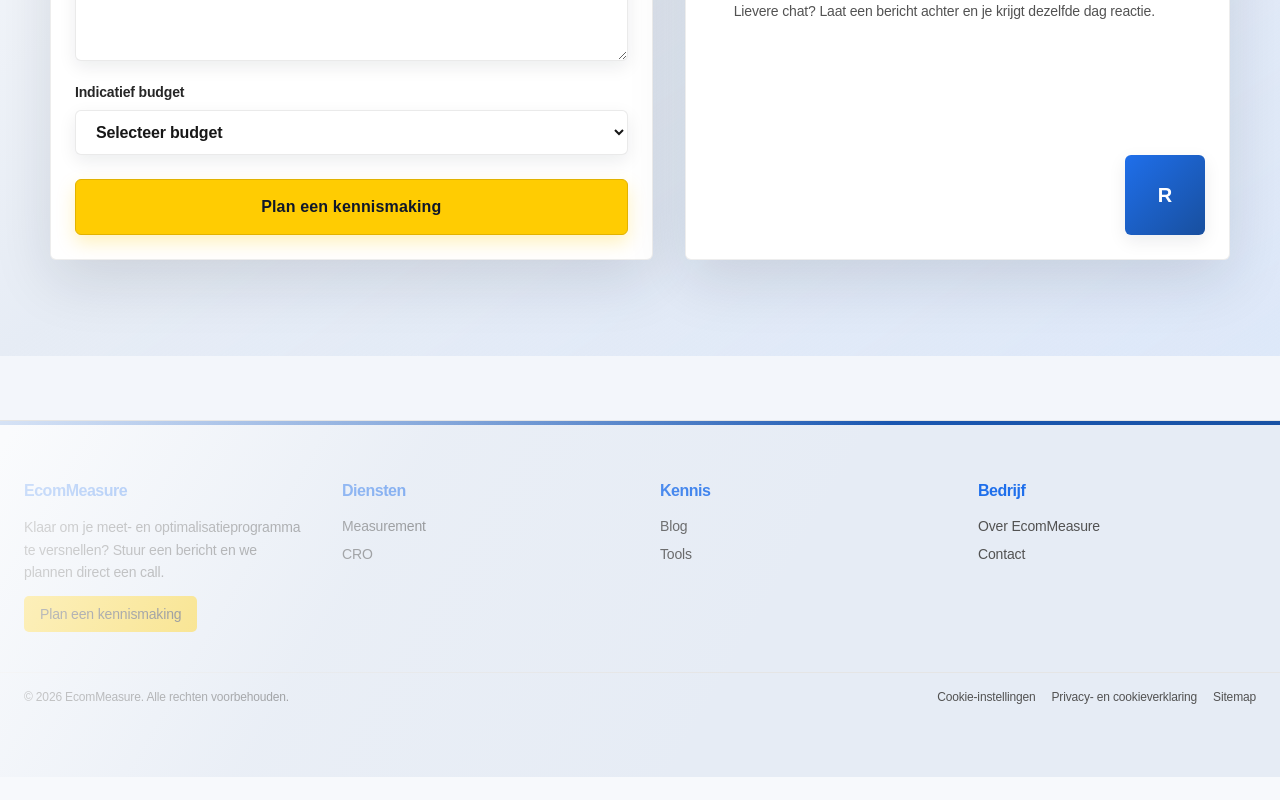
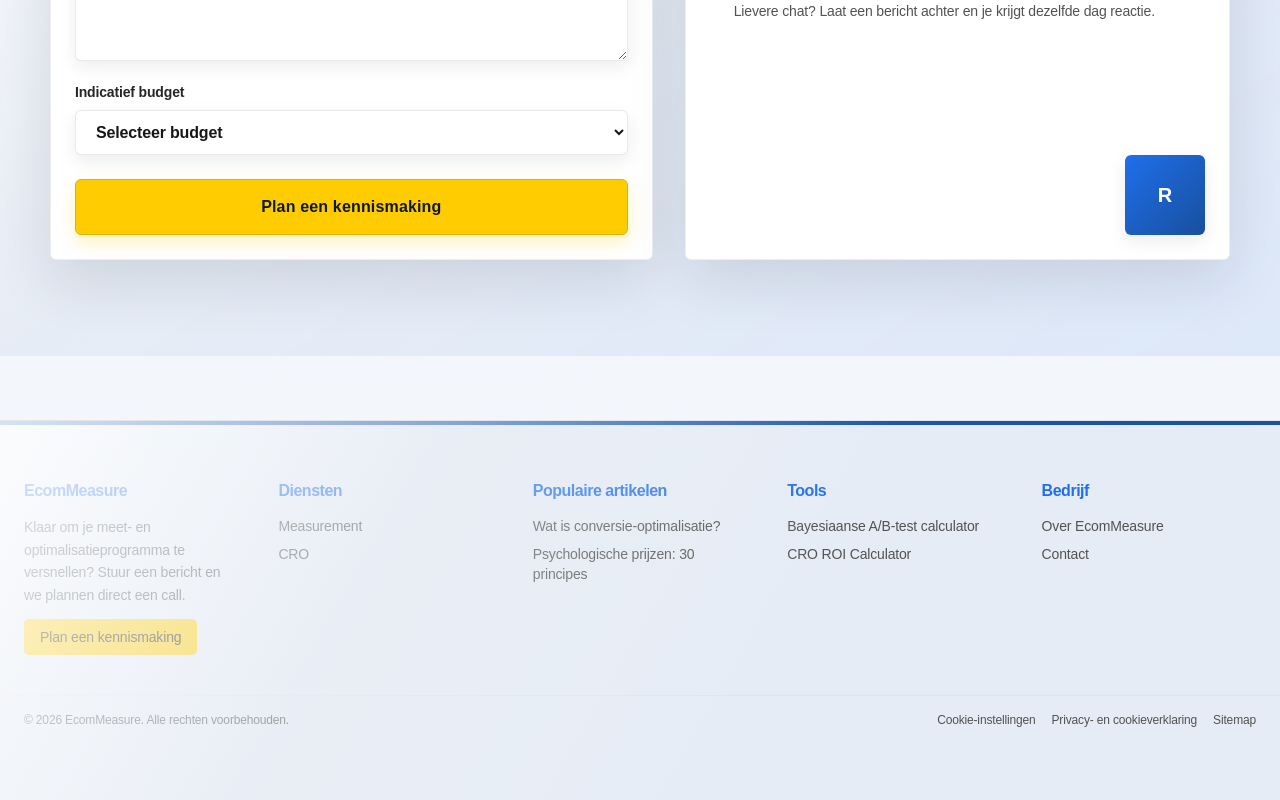
Before and after one commit to ProjectBibo/EcomMeasure3, a React (Vite) app: page / in a window 1280 px wide. Shown: the part 3466-4266 px from the top of the page. Before the commit the page ends 4243 px from the top, so only its background shows below. Built offline with nearby package versions, Linux system fonts and the light colour scheme.

Commit message:
Refine footer content structure

```diff
--- a/src/components/Footer.jsx
+++ b/src/components/Footer.jsx
@@ -13,7 +13,12 @@ export default function Footer() {
   const t = translations[language].footer;
   const navigateWithTransition = useViewTransitionNavigate();
 
-  const columns = [t.columns.services, t.columns.knowledge, t.columns.company];
+  const columns = [
+    t.columns.services,
+    t.columns.popular,
+    t.columns.tools,
+    t.columns.company,
+  ];
 
   return (
     <footer data-snap-section className="relative mt-16 overflow-hidden bg-surface-soft border-t border-neutral-200 py-14">
@@ -26,7 +31,7 @@ export default function Footer() {
         <div className="story-stripe" aria-hidden />
       </div>
       <div className="max-w-7xl mx-auto px-6">
-        <div className="grid gap-10 md:grid-cols-4">
+        <div className="grid gap-10 md:grid-cols-5">
           <div className="max-w-sm space-y-3">
             <h4 className="font-semibold text-brand-blue">EcomMeasure</h4>
             <p className="text-neutral-600 text-sm leading-relaxed">{t.intro}</p>
--- a/src/i18n/content.js
+++ b/src/i18n/content.js
@@ -398,11 +398,18 @@ export const translations = {
             { label: "CRO", href: "/cro" },
           ],
         },
-        knowledge: {
-          title: "Kennis",
+        popular: {
+          title: "Populaire artikelen",
           items: [
-            { label: "Blog", href: "/blog" },
-            { label: "Tools", href: "/tools" },
+            { label: "Wat is conversie-optimalisatie?", href: "/blog/wat-is-conversie-optimalisatie" },
+            { label: "Psychologische prijzen: 30 principes", href: "/blog/psychologische-prijzen-30-principes" },
+          ],
+        },
+        tools: {
+          title: "Tools",
+          items: [
+            { label: "Bayesiaanse A/B-test calculator", href: "/tools/bayesian-ab-test" },
+            { label: "CRO ROI Calculator", href: "/tools/cro-roi" },
           ],
         },
         company: {
@@ -823,11 +830,24 @@ export const translations = {
             { label: "CRO", href: "/cro" },
           ],
         },
-        knowledge: {
-          title: "Knowledge",
+        popular: {
+          title: "Popular articles",
           items: [
-            { label: "Blog", href: "/blog" },
-            { label: "Tools", href: "/tools" },
+            {
+              label: "What is conversion optimisation?",
+              href: "/blog/wat-is-conversie-optimalisatie",
+            },
+            {
+              label: "Psychological pricing: 30 principles",
+              href: "/blog/psychologische-prijzen-30-principes",
+            },
+          ],
+        },
+        tools: {
+          title: "Tools",
+          items: [
+            { label: "Bayesian A/B test calculator", href: "/tools/bayesian-ab-test" },
+            { label: "CRO ROI Calculator", href: "/tools/cro-roi" },
           ],
         },
         company: {
```
